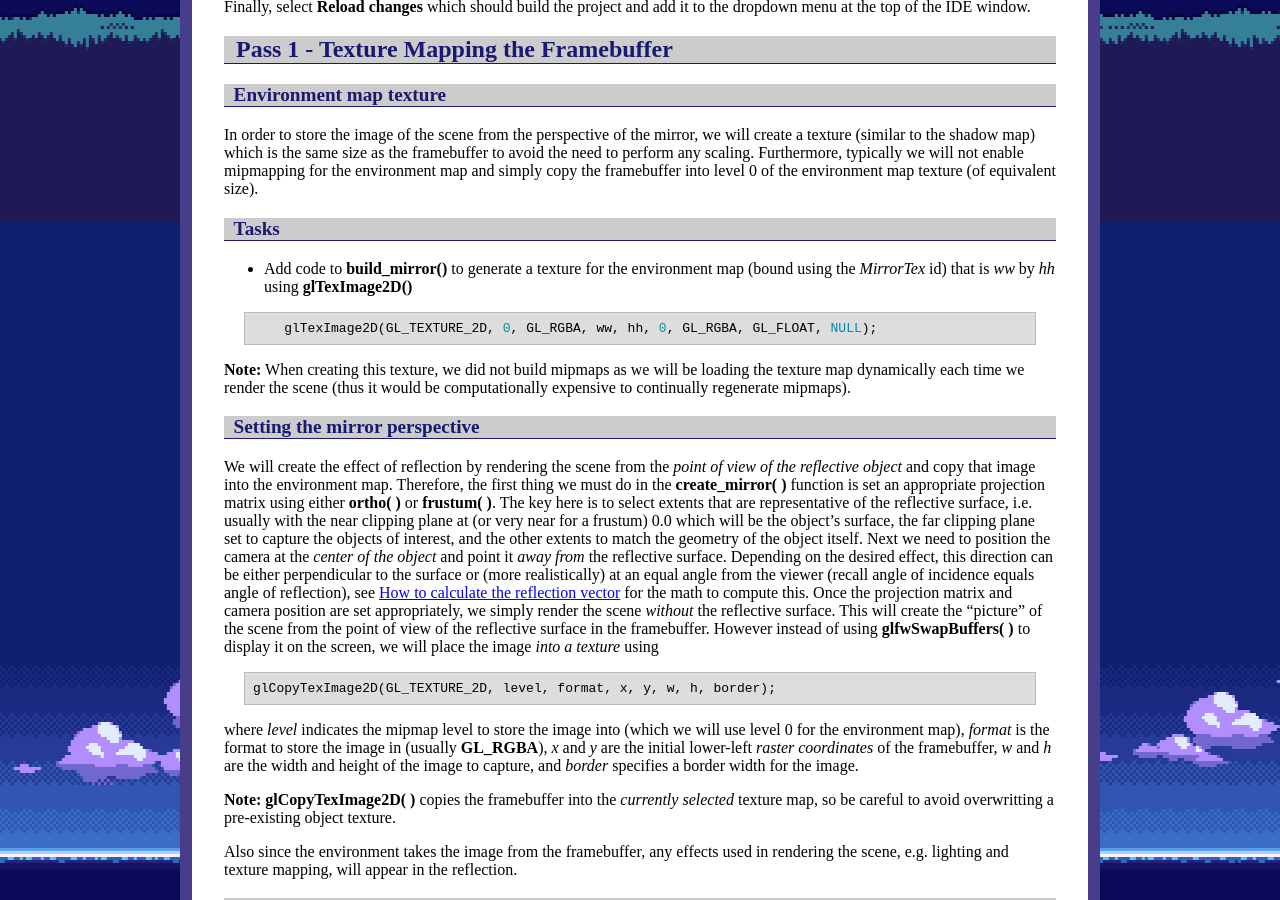
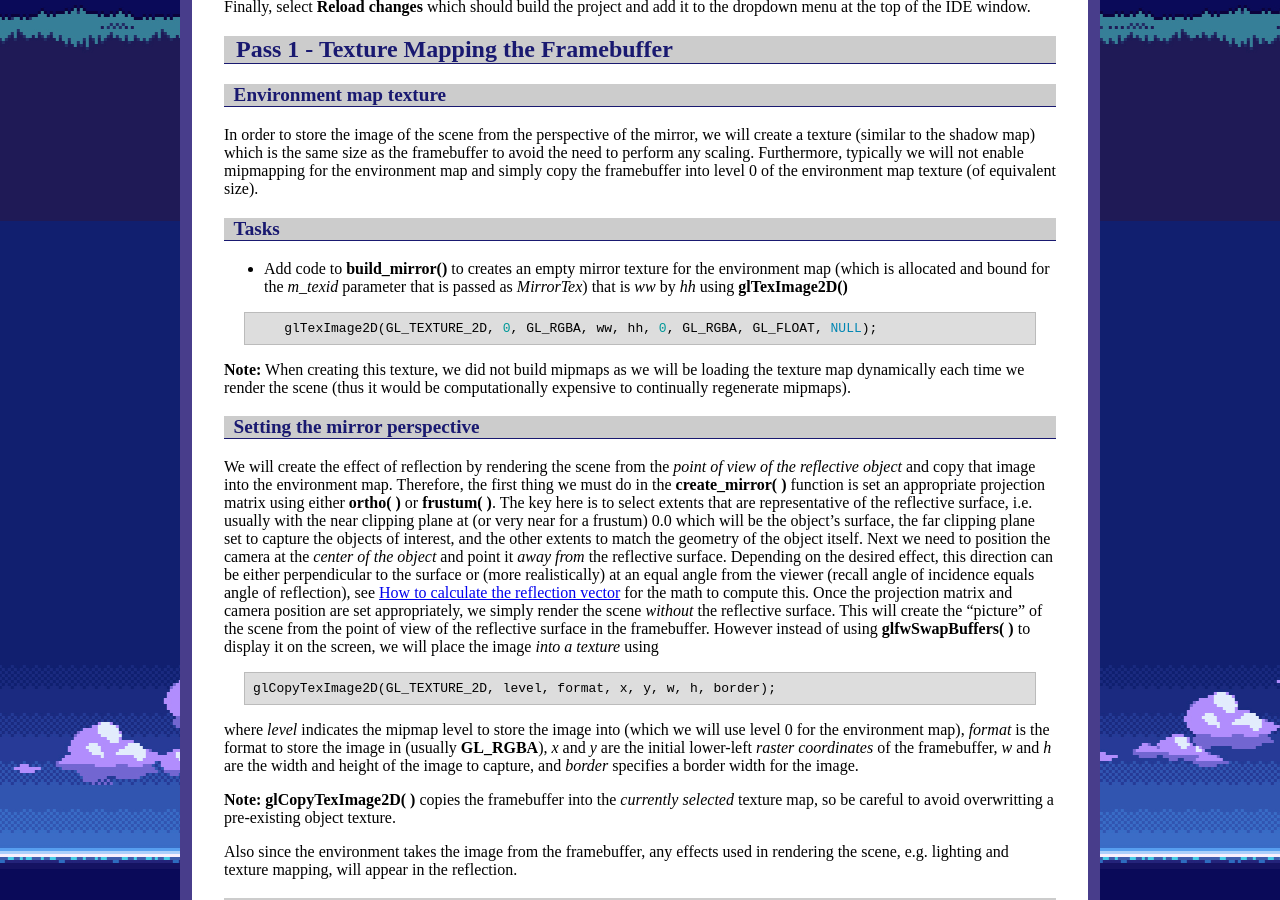
Before and after one commit to ycpcs/cs370-fall2022, a Jekyll site: the page built from labs/lab16.md, in a window 1280 px wide and 900 px high, scrolled down 679 px. Built offline with Jekyll 4.4.1, drawn with Linux system fonts in a browser that asks for light colours.

Commit message:
fix mirror lab
fix mirror lab

````diff
--- a/labs/lab16.md
+++ b/labs/lab16.md
@@ -41,7 +41,7 @@ In order to store the image of the scene from the perspective of the mirror, we
 
 ### Tasks
 
-- Add code to **build\_mirror()** to generate a texture for the environment map (bound using the *MirrorTex* id) that is *ww* by *hh* using **glTexImage2D()**
+- Add code to **build\_mirror()** to creates an empty mirror texture for the environment map (which is allocated and bound for the *m\_texid* parameter that is passed as *MirrorTex*) that is *ww* by *hh* using **glTexImage2D()**
 
 ```cpp
     glTexImage2D(GL_TEXTURE_2D, 0, GL_RGBA, ww, hh, 0, GL_RGBA, GL_FLOAT, NULL);
````
Also changed, not shown: 2 other files.
